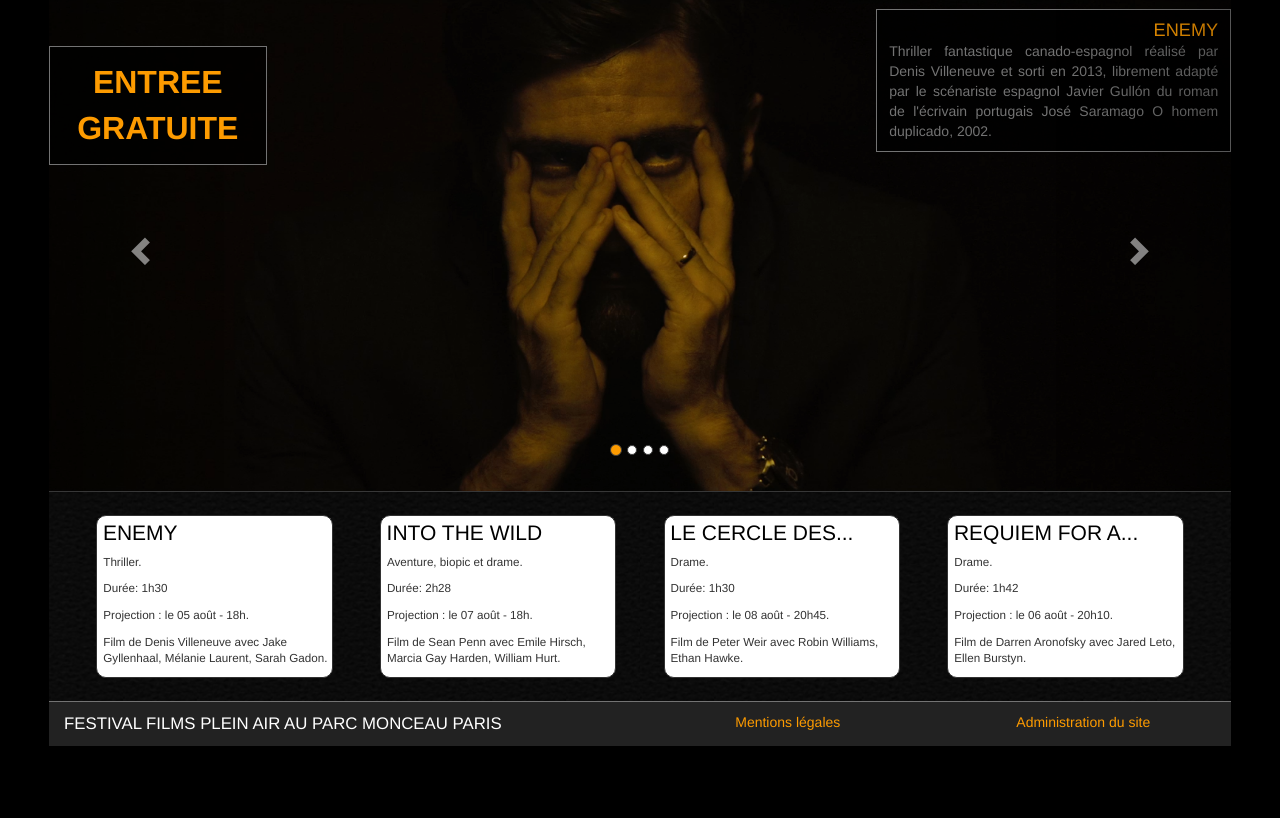
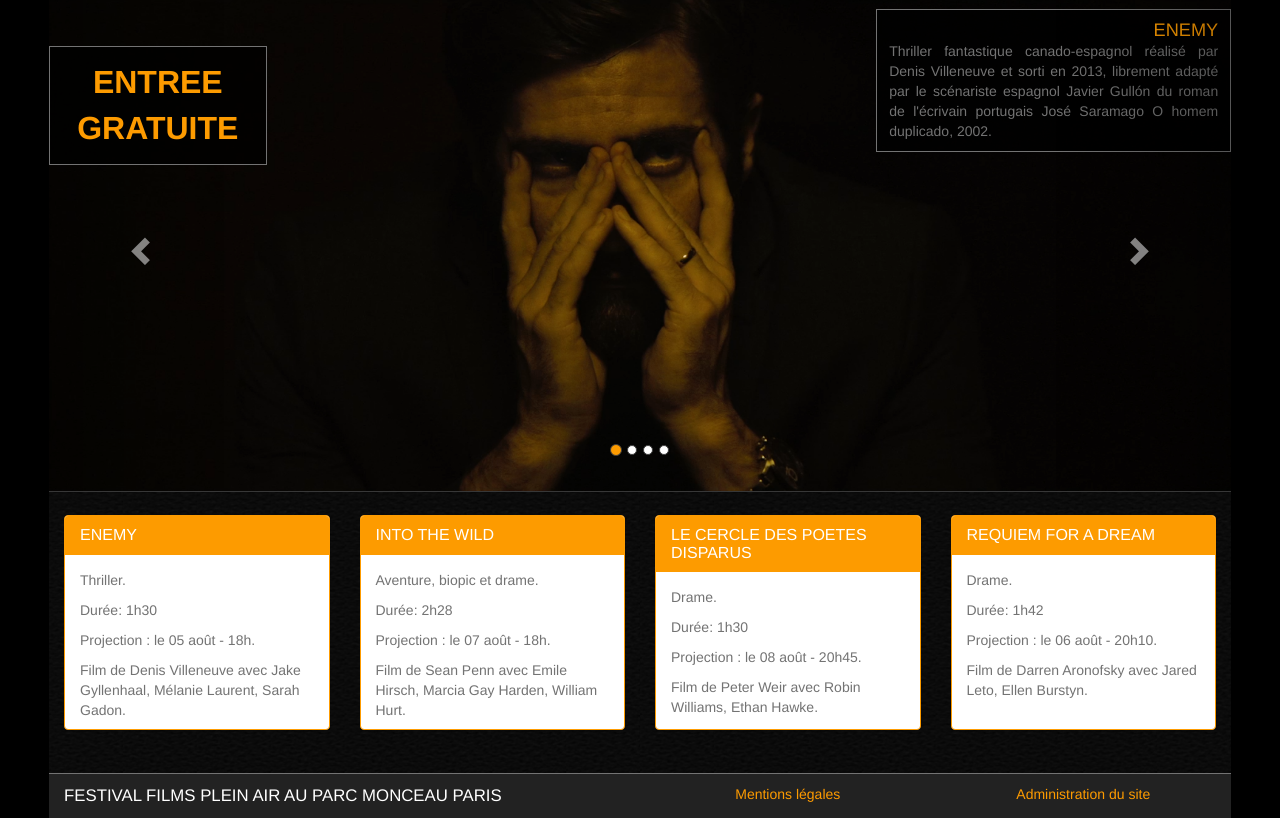
Before and after one commit to riwalenn/projet-3, a PHP site: page / in a window 1280 px wide. Shown: the part 154-972 px from the top of the page. Before the commit the page ends 900 px from the top, so only its background shows below. Run offline with PHP 8.4, Linux system fonts and the light colour scheme; some libraries are stand-ins or nearby versions.

Commit message:
dernières modifications

```diff
--- a/css/style.css
+++ b/css/style.css
@@ -3,6 +3,7 @@
    **************** */
    body.festival{margin-left: 5%; margin-right: 5%; background-color: #000;}
    .row.header, .row.slider, .page-programme, .page-actualites, .page-programme-txt, .row.bloc-actus, .detail-programme, .form-inscription, .page-contact{background-image: url("../images/fond.png"); background-repeat: round;}
+   p{color: #737373;}
 
 /* ****************
 		HEADER
@@ -89,25 +90,13 @@
 		DETAIL-FILM ACCUEIL
     ********************** */
    .row.bloc-actus{padding-top: 2%; padding-bottom: 2%; border-top: 1px solid #373737;}
-   .col-md-3.actu-ap{background-color: #fd9b00; width: 20%; padding-left: 1px; padding-right: 1px;}
-   .col-md-3.actu-ap.end{margin-left: 5px;}
-   .col-md-3.actu-ap{background-color: #fff; width: 20%; border-radius: 10px; border: 1px solid #323232;}
-   .col-md-12.actu{background-color: #fff; border-bottom-right-radius: 10px; border-bottom-left-radius: 10px; padding-left: 0px!important; padding-right: 0px!important;}
-   p.home-txt-actu, p.home-txt-actu-begin{font-size: smaller; padding-left: 5px;}
-   p.home-txt-actu-begin{padding-top: 5px;}
-   .actu-ap h3{margin: 2%; font-size: 1.5em; color: #000;}
-   @media (min-width: 768px) and (max-width: 991px){
-      .actu-ap h3{font-size: 1em;}
-      p.home-txt-actu, p.home-txt-actu-begin{font-size: xx-small;}
-   }
+   .panel-warning{border-color: #fd9b00;}
+   .panel-warning>.panel-heading{color: #fff; background-color: #fd9b00; border-color: #fd9b00;}
+   .panel.panel-warning{height: 215px;}
    @media (max-width: 767px){
-      .col-xs-6.col-sm-3.col-md-3.actu-ap{width: 49%; margin-top: 1%;}
-      .col-xs-6.col-sm-3.col-md-3.actu-ap.begin{margin-right: 1%;}
-      .col-xs-6.col-sm-3.col-md-3.actu-ap.end{margin-left: 1%;}
-      .actu-ap h3{font-size: 1.2em;}
-   }
-   @media(min-width: 768px){
-      .col-sm-3.col-md-3.actu-ap{margin-left: 4%;}
+      .row.bloc-actus .col-xs-6.col-md-3{padding-right: 5px; padding-left: 5px;}
+      .panel.panel-warning{height: 270px;}
+      .panel-title{font-size: 0.8em;}
    }
 
    /* ****************
@@ -129,7 +118,7 @@
    **************** */
    .container-fluid{padding-right: 0px; padding-left: 0px;}
    .detail-programme .col-md-7{padding-left: 0px;}
-   .detail-programme .col-md-7 p, .detail-programme .col-md-12 p, .col-sm-5.formulaire p, .col-sm-10.formulaire p{color: #fff; font-size: 1.5em; margin-bottom: 5px;}
+   .detail-programme .col-md-7 p, .detail-programme .col-md-12 p, .col-sm-5.formulaire p, .col-sm-10.formulaire p{color: #fff; font-size: 1.1em; margin-bottom: 5px;}
    .detail-programme .col-md-7 span, .detail-programme .col-sm-7 span, .detail-programme .col-md-12 span, .col-md-5.formulaire span, .col-sm-5.formulaire span, .col-md-10.formulaire span {color: #fd9b00; font-weight: 900;}
    .detail-programme .col-md-12 {margin-top: 10px;}
    .detail-programme .row{width: 100%; margin-left: 0px; margin-right: 0px; padding-top: 20px;}
@@ -157,6 +146,10 @@
    .col-md-offset-1.col-md-10 h3{color: #fd9b00;}
    .container.festival-description{margin-left: 0px;}
    .festival-description .col-md-10 p{font-size: 1.3em; color: #747474;}
+   @media (max-width: 767px){
+      img.img-festival{width: 100%;}
+      .row.page-programme-txt .col-md-8.col-sm-12 p{text-align: justify;}
+   }
 
    /* ****************
       CONTACT
--- a/css/style_admin.css
+++ b/css/style_admin.css
@@ -34,9 +34,10 @@ h4{font-size: 1.6em;}
   .ajout-img{border: 1px solid #dae9f7; width: 50%; text-align: center; padding: 40px; background-color: #eff7ff;}
   .ajout-img a, .ajout-img a:hover{color: #222!important;}
   form.form-horizontal{margin-top: 1%;}
+  input[type="file"]{color: #fff;}
 
   /* ****************
-		PAGE PROGRAMME
+		PAGE ACTUALITES
    **************** */
    .row.page-actualites label.control-label{color: #fff; font-size: 1.3em;}
    .row.page-actualites button.btn.btn-default{margin-top: 10%;}
--- a/fpa_admin/programme.php
+++ b/fpa_admin/programme.php
@@ -81,7 +81,7 @@
 					</div>
 	 			</div>
 	 			<div class="col-md-6 form-group field-text">
-	 				<div class="ajout-img"><p><a href="#">télécharger une image</a></p></div>
+	 				<input type="file" name="ajout-img">
 	 				<h4>Détails sur la projection :</h4>
 					<label for="inputDate" class="control-label">Date :</label>
 					<input type="date" name="Date" class="form-control" id="inputDate" placeholder="date" style="width: 50%;">
--- a/index.php
+++ b/index.php
@@ -91,9 +91,12 @@
                    FILMS DETAILS
      ---------------------------------------------- -->
      <div class="row bloc-actus">
-     	<div class="col-xs-6 col-sm-3 col-md-3 actu-ap begin"><h3>ENEMY</h3>
-     		<div class="row txt-actu">
-     			<div class="col-xs-12 col-md-12 actu">
+     	<div class="col-xs-6 col-md-3">
+     		<div class="panel panel-warning">
+			  <div class="panel-heading">
+			    <h3 class="panel-title">ENEMY</h3>
+			  </div>
+			  <div class="panel-body">
 			    <p class="home-txt-actu-begin">Thriller.</p>
      			<p class="home-txt-actu">Durée: 1h30</p>
      			<p class="home-txt-actu">Projection : le 05 août - 18h.</p>
@@ -101,9 +104,12 @@
 			  </div>
 			</div>
      	</div>
-     	<div class="col-xs-6 col-sm-3 col-md-3 actu-ap middle"><h3>INTO THE WILD</h3>
-     		<div class="row txt-actu">
-     			<div class="col-xs-12 col-md-12 actu">
+     	<div class="col-xs-6 col-md-3">
+     		<div class="panel panel-warning">
+			  <div class="panel-heading">
+			    <h3 class="panel-title">INTO THE WILD</h3>
+			  </div>
+			  <div class="panel-body">
 			   <p class="home-txt-actu-begin">Aventure, biopic et drame.</p>
      				<p class="home-txt-actu">Durée: 2h28</p>
      				<p class="home-txt-actu">Projection : le 07 août - 18h.</p>
@@ -111,9 +117,12 @@
 			  </div>
 			</div>
      	</div>
-     	<div class="col-xs-6 col-sm-3 col-md-3 actu-ap middle"><h3>LE CERCLE DES...</h3>
-     		<div class="row txt-actu">
-     			<div class="col-xs-12 col-md-12 actu">
+     	<div class="col-xs-6 col-md-3">
+     		<div class="panel panel-warning">
+			  <div class="panel-heading">
+			    <h3 class="panel-title">LE CERCLE DES POETES DISPARUS</h3>
+			  </div>
+			  <div class="panel-body">
      				<p class="home-txt-actu-begin">Drame.</p>
      				<p class="home-txt-actu">Durée: 1h30</p>
      				<p class="home-txt-actu">Projection : le 08 août - 20h45.</p>
@@ -121,9 +130,12 @@
 			  </div>
 			</div>
      	</div>
-     	<div class="col-xs-6 col-sm-3 col-md-3 actu-ap end"><h3>REQUIEM FOR A...</h3>
-     		<div class="row txt-actu">
-     			<div class="col-xs-12 col-md-12 actu">
+     	<div class="col-xs-6 col-md-3">
+     		<div class="panel panel-warning">
+			  <div class="panel-heading">
+			    <h3 class="panel-title">REQUIEM FOR A DREAM</h3>
+			  </div>
+			  <div class="panel-body">
      				<p class="home-txt-actu-begin">Drame.</p>
      				<p class="home-txt-actu">Durée: 1h42</p>
      				<p class="home-txt-actu">Projection : le 06 août - 20h10.</p>
```
Also changed, not shown: contact.php (+5 -5 lines), enemy.php (+4 -4 lines), festival.php (+4 -3 lines), formulaire-inscription.php (+4 -4 lines), fpa_admin/actualites.php (+4 -4 lines), programme.php (+8 -8 lines). Lines whose indentation alone changed are shown as unchanged.
